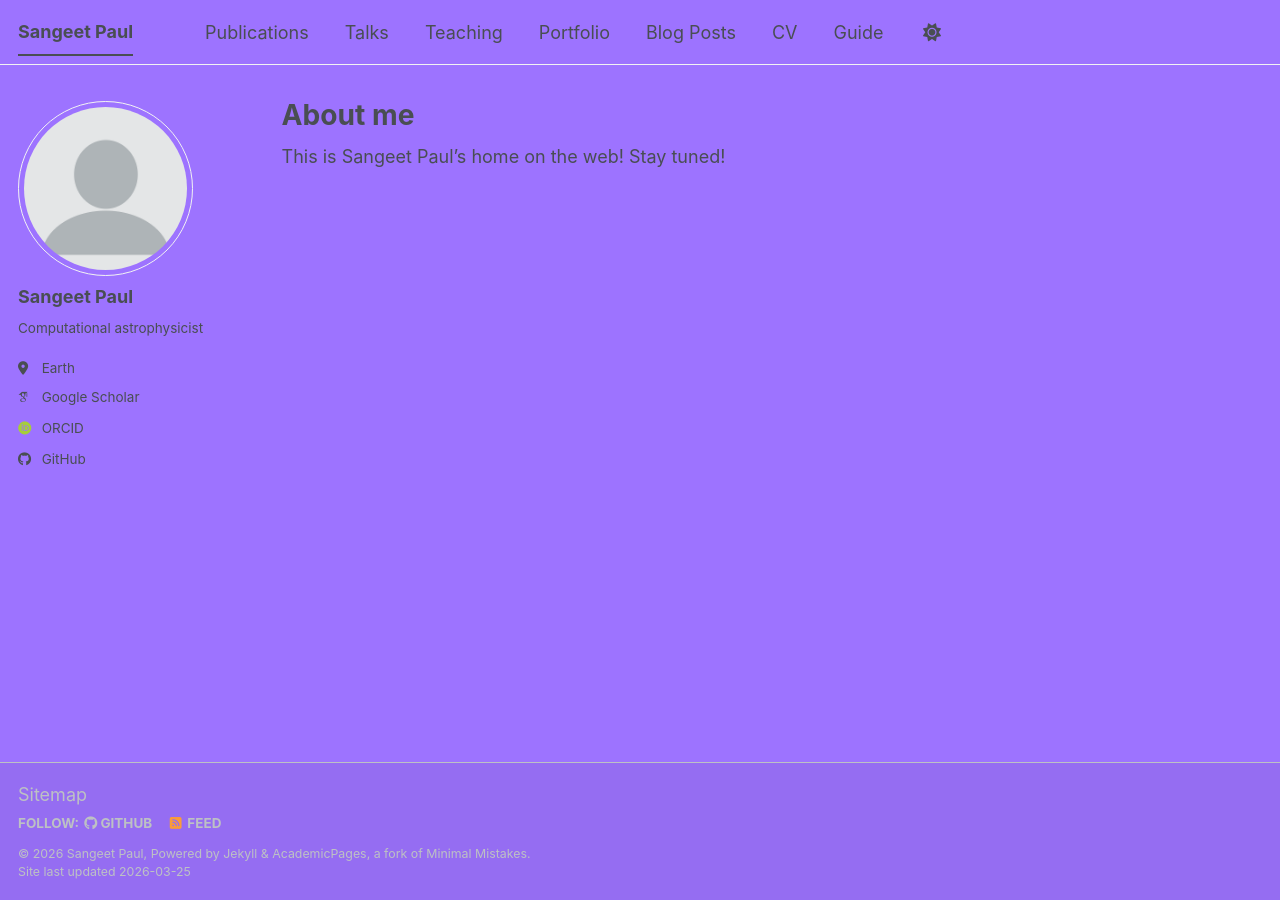
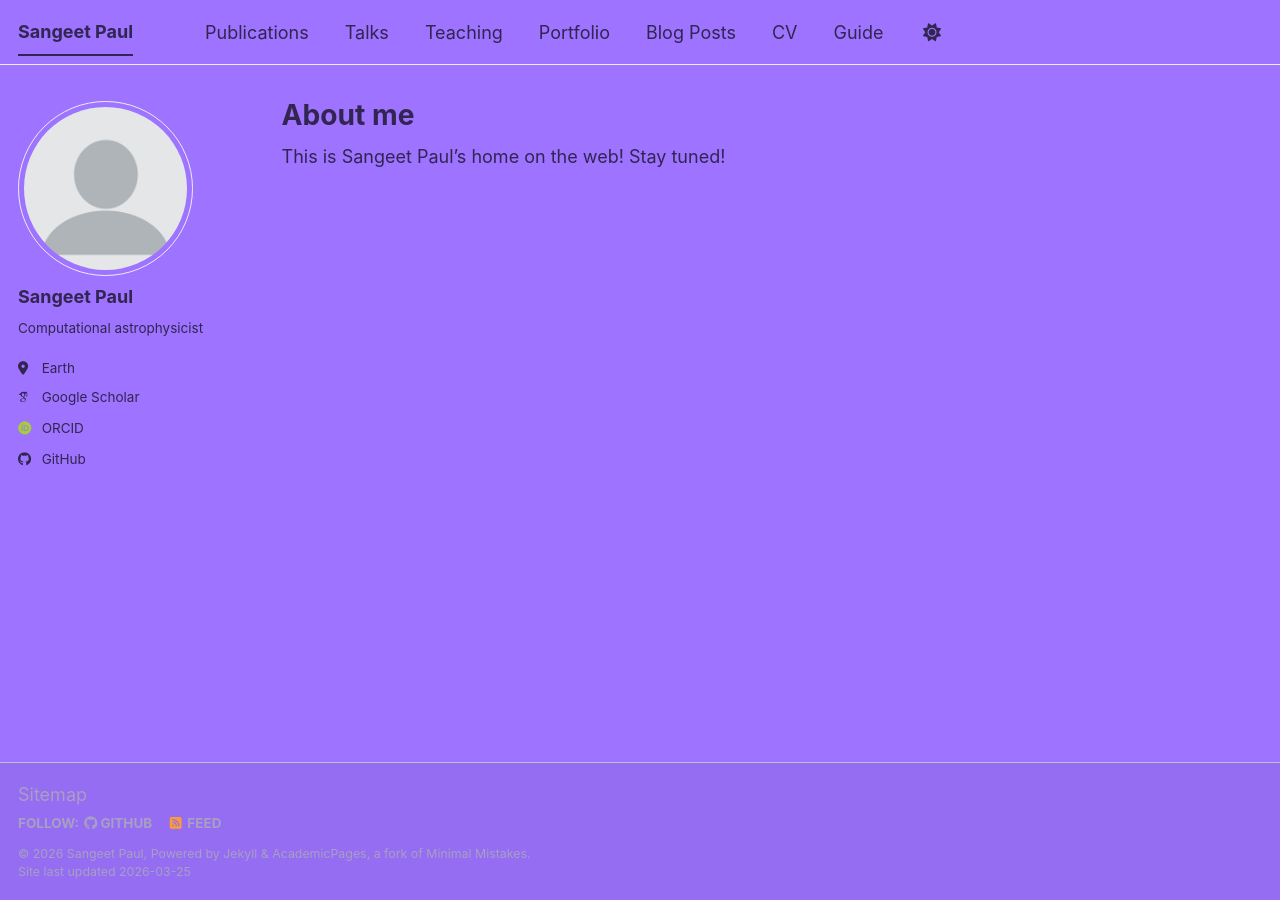
Before and after one commit to sangeetpaul/sangeetpaul.github.io, a Jekyll site: the page built from _pages/about.md, in a window 1280 px wide. Built offline with Jekyll 4.4.1, drawn with Linux system fonts in a browser that asks for light colours; some web fonts are replaced; a script bundle is joined from its source files by our own code; library files that are not in the unit come from our copies.

Commit message:
Update _sangeet_light.scss

```diff
--- a/_sass/theme/_sangeet_light.scss
+++ b/_sass/theme/_sangeet_light.scss
@@ -3,7 +3,7 @@
     ========================================================================== */
 /* Color codes used for the theme */
 $primary-color              : #2f7f93;
-$gray                       : #7a8288;
+$gray                       : #533d87;
 $dark-gray                  : mix(#000, $gray, 40%);
 $darker-gray                : mix(#000, $gray, 60%);
 $light-gray                 : mix(#fff, $gray, 50%);
```
